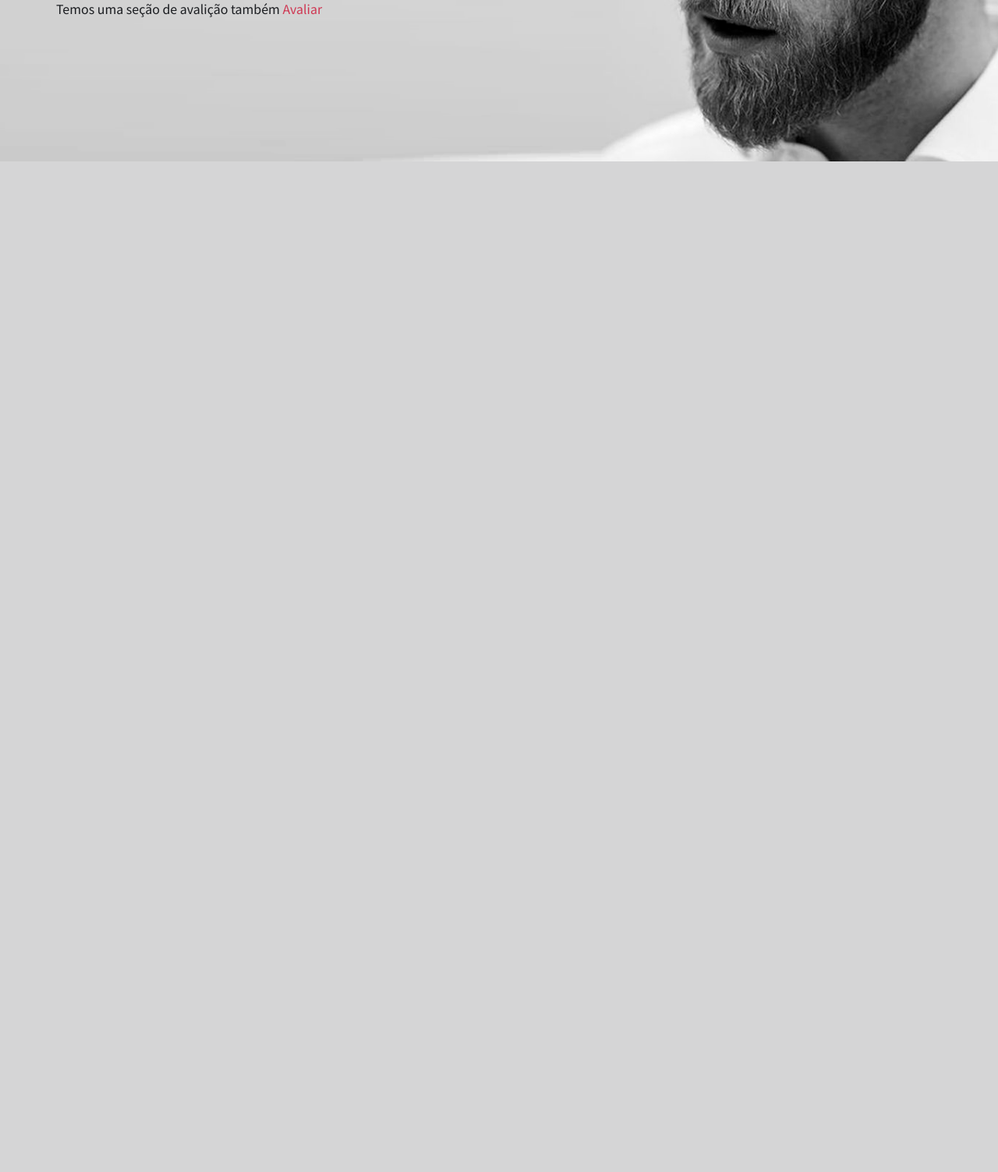
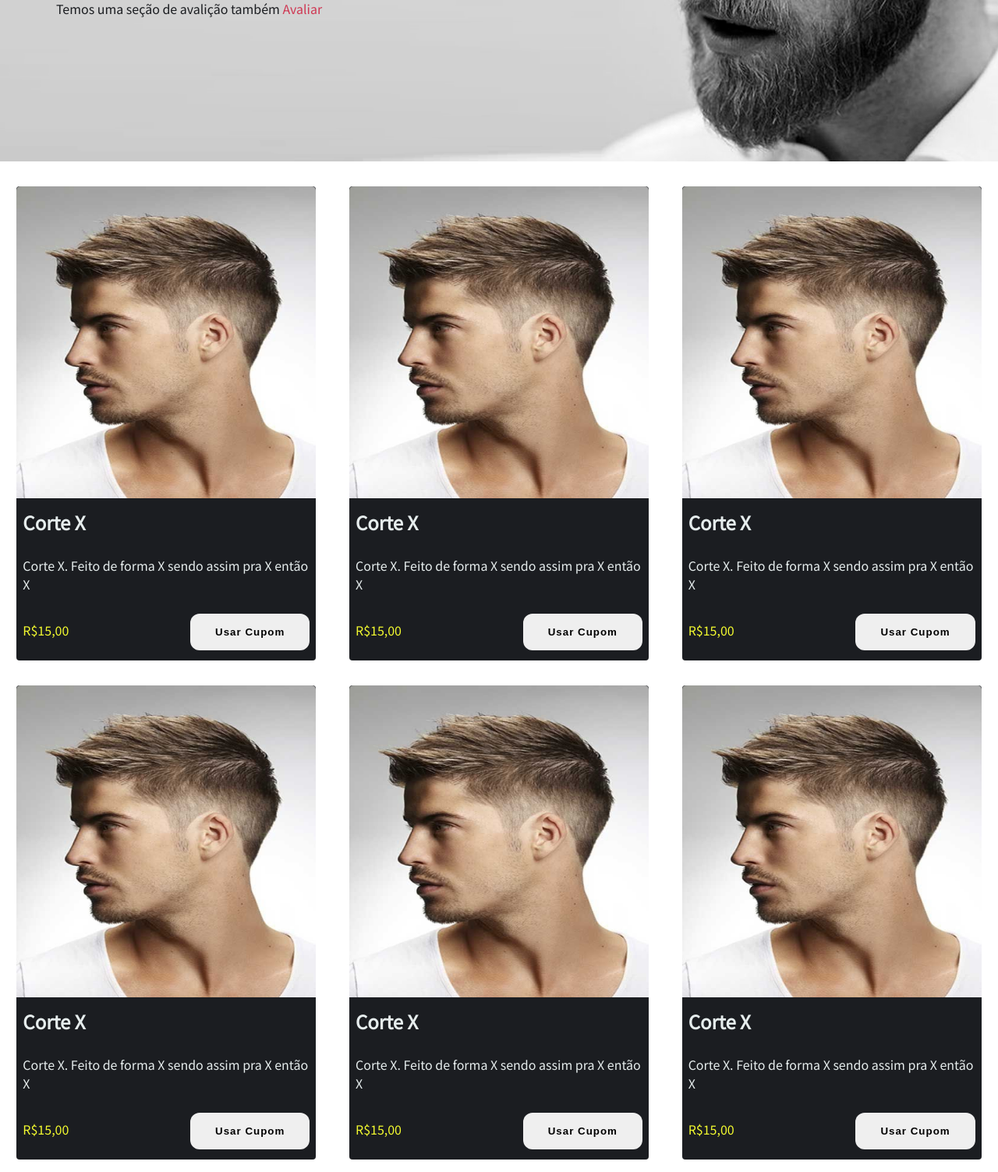
Before and after one commit to userAugustos/Sensation-Studio, a PHP site: page / in a window 1280 px wide. Shown: the part 593-2096 px from the top of the page at 78% size. Before the commit the page ends 800 px from the top, so only its background shows below. Run offline with PHP 8.4, Linux system fonts and the light colour scheme; some libraries are stand-ins or nearby versions.

Commit message:
fineshed the hair cards section

```diff
--- a/css/_base.scss
+++ b/css/_base.scss
@@ -13,6 +13,12 @@ $barber-gold: #f3fa2f;
 }
 .banner-margin-items{
   margin: 12px 0;
+}
+.default-button-style{
+  border-style: none;
+  border-radius:12px;
+  padding: 1rem 2rem;
+  cursor: pointer;
 }
 
 *{
@@ -36,4 +42,5 @@ a{
 }
 img{
   max-width: 100%;
+  max-height: 100%;
 }
--- a/css/_button.scss
+++ b/css/_button.scss
@@ -2,22 +2,26 @@
     color: #fff;
     background: $dark-grey;
     @include box-shadow($dark-pink);
-    border-radius:12px;
-    padding: 1rem 2rem;
-    border-style: none;
+    @extend .default-button-style;
     font-weight: 600;
     letter-spacing: 1;
-    cursor: pointer;
 }
 .banner button{
     @extend .banner-margin-items;
     color: #fff;
     background: $dark-pink;
     @include box-shadow($dark-grey);
-    border-radius:12px;
-    padding: 1rem 2rem;
-    border-style: none;
+    @extend .default-button-style;
     font-weight: 600;
     letter-spacing: 1;
-    cursor: pointer;
 }
+.price button{
+    @extend .default-button-style;
+    font-weight: 600;
+    letter-spacing: 1;
+
+    &:hover{
+        @include box-shadow($dark-pink);
+        color: $barber-gold;
+    }
+}
--- /dev/null
+++ b/css/_cards.scss
@@ -0,0 +1,48 @@
+section.hair-cards{
+    margin-top: 1rem;
+    display: flex;
+    justify-content: space-around;
+    align-items: center;
+    flex-wrap: wrap;
+
+    width: 100%;
+}
+
+.hair-cards .card{
+    border-radius: 4px;
+    width: 30%;
+    min-width: 350px;
+
+    display: flex;
+    flex-direction: column;
+
+    color: $winter-white;
+
+    margin: 1rem 0;
+    background: $dark-grey;
+
+    div{
+        margin: 5px 0;
+        padding: 0.5rem;
+    }
+    span{
+        float: right;
+        margin-bottom: 5px;
+        color: $barber-gold;
+    }
+    img{
+        border-top-left-radius: 5px;
+        border-top-right-radius: 5px;
+        height: 100%;
+        max-height: 400px;
+        width: 100%;
+    }
+    .price{
+        display: flex;
+        align-items: center;
+        justify-content: space-between;
+    }
+    &:hover{
+        @include box-shadow($dark-pink);
+    }
+}
--- /dev/null
+++ b/css/_responsive.scss
@@ -0,0 +1,2 @@
+@media (max-width: 800px) {
+}
--- a/css/main.css
+++ b/css/main.css
@@ -4,6 +4,13 @@
 
 .banner-margin-items, .banner button, section.banner div h3, section.banner div h2 {
   margin: 12px 0;
+}
+
+.default-button-style, .price button, .banner button, #menu button {
+  border-style: none;
+  border-radius: 12px;
+  padding: 1rem 2rem;
+  cursor: pointer;
 }
 
 * {
@@ -31,6 +38,7 @@ a {
 
 img {
   max-width: 100%;
+  max-height: 100%;
 }
 
 header {
@@ -106,24 +114,69 @@ section.banner div a {
   color: #fff;
   background: #1b1d21;
   box-shadow: 4px 4px 6px -2px rgba(207, 56, 83, 0.8);
-  border-radius: 12px;
-  padding: 1rem 2rem;
-  border-style: none;
   font-weight: 600;
   letter-spacing: 1;
-  cursor: pointer;
 }
 
 .banner button {
   color: #fff;
   background: #cf3853;
   box-shadow: 4px 4px 6px -2px rgba(27, 29, 33, 0.8);
-  border-radius: 12px;
-  padding: 1rem 2rem;
-  border-style: none;
   font-weight: 600;
   letter-spacing: 1;
-  cursor: pointer;
+}
+
+.price button {
+  font-weight: 600;
+  letter-spacing: 1;
+}
+.price button:hover {
+  box-shadow: 4px 4px 6px -2px rgba(207, 56, 83, 0.8);
+  color: #f3fa2f;
+}
+
+section.hair-cards {
+  margin-top: 1rem;
+  display: flex;
+  justify-content: space-around;
+  align-items: center;
+  flex-wrap: wrap;
+  width: 100%;
+}
+
+.hair-cards .card {
+  border-radius: 4px;
+  width: 30%;
+  min-width: 350px;
+  display: flex;
+  flex-direction: column;
+  color: #e6eded;
+  margin: 1rem 0;
+  background: #1b1d21;
+}
+.hair-cards .card div {
+  margin: 5px 0;
+  padding: 0.5rem;
+}
+.hair-cards .card span {
+  float: right;
+  margin-bottom: 5px;
+  color: #f3fa2f;
+}
+.hair-cards .card img {
+  border-top-left-radius: 5px;
+  border-top-right-radius: 5px;
+  height: 100%;
+  max-height: 400px;
+  width: 100%;
+}
+.hair-cards .card .price {
+  display: flex;
+  align-items: center;
+  justify-content: space-between;
+}
+.hair-cards .card:hover {
+  box-shadow: 4px 4px 6px -2px rgba(207, 56, 83, 0.8);
 }
 
 /*# sourceMappingURL=main.css.map */
--- a/css/main.scss
+++ b/css/main.scss
@@ -3,3 +3,4 @@
 @import 'header';
 @import 'banner';
 @import 'button';
+@import 'cards';
--- a/index.php
+++ b/index.php
@@ -46,13 +46,14 @@
     </div>
   </section>
   <main>
-
+		<section class="hair-cards">
+    </section>
   </main>
   <footer>
 
   </footer>
-  <script src="./node_modules/alertifyjs/src/js/alertify.js">
-
+  <script type="module" src="./js/var.js">
   </script>
+  <script type="module" src="./js/script.js"></script>
 </body>
 </html>
--- a/js/script.js
+++ b/js/script.js
@@ -0,0 +1,23 @@
+import {cardSection} from './var.js';
+
+( async () => {
+	const cardsQTD = 6;
+  for(let i = 0; i < cardsQTD; i++){
+		cardSection.innerHTML += `
+      <div class="card">
+        <img src="./assets/men-cut.jpg" alt="corte-x" />
+        <div class="title">
+          <h2>Corte X</h2>
+        </div>
+        <div class="description">
+          <p>Corte X. Feito de forma X sendo assim pra X então X</p>
+        </div>
+        <div class="price">
+          <span>R$15,00</span>
+
+          <button type="button">Usar Cupom</button>
+        </div>
+      </div>
+		`
+	}
+})()
--- /dev/null
+++ b/js/var.js
@@ -0,0 +1,3 @@
+'use strict';
+
+export const cardSection = document.querySelector('.hair-cards');
```
Also changed, not shown: assets/long-haricut-men.jpg (added), assets/men-cut.jpg (added), package-lock.json (added), 1 other file.
